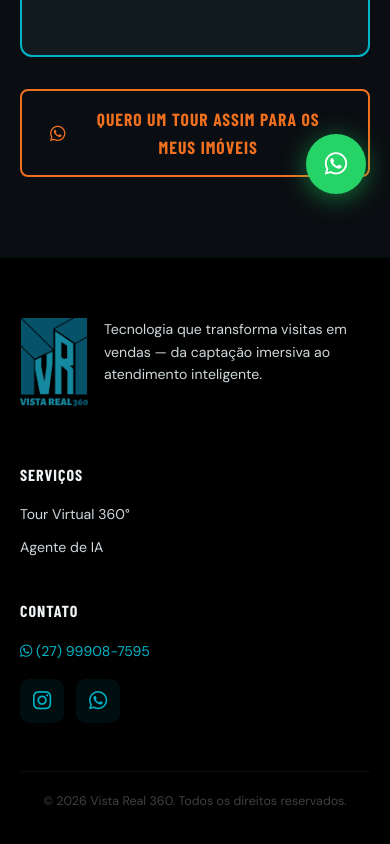
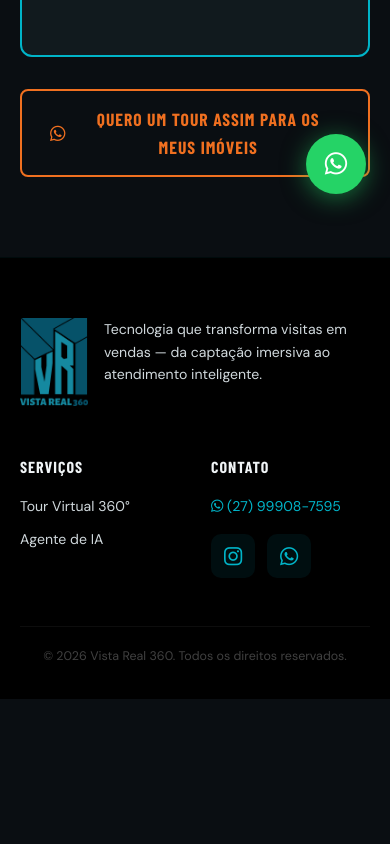
Before and after one commit to johnsonsudre/vistareal360_landingpage, a React (Vite) app: page /tour-exemplo in a window 390 px wide. Shown: the part 626-1470 px from the top of the page. After the commit the page ends 1325 px from the top, so only its background shows below. Built offline with nearby package versions, Linux system fonts and the light colour scheme; the HTML template or start-up script is replaced by a standard one; a web font is replaced by a local one.

Commit message:
footer mobile: servicos + contato side by side

```diff
--- a/src/App.css
+++ b/src/App.css
@@ -1529,7 +1529,13 @@ html.theme-light .hero-logo {
     padding: 32px 24px;
   }
 
+  .footer-inner {
+    grid-template-columns: 1fr 1fr;
+    gap: 32px;
+  }
+
   .footer-brand {
+    grid-column: 1 / -1;
     display: flex;
     align-items: flex-start;
     gap: 16px;
```
